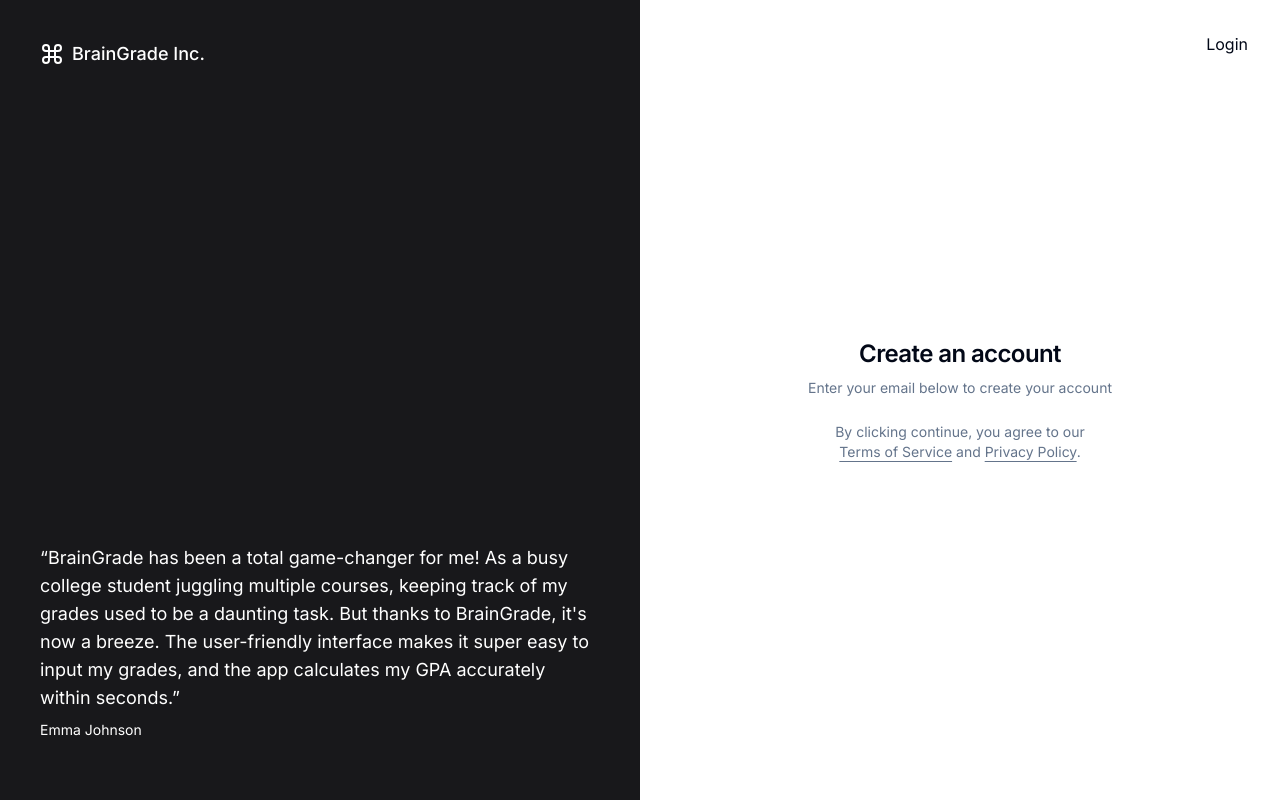
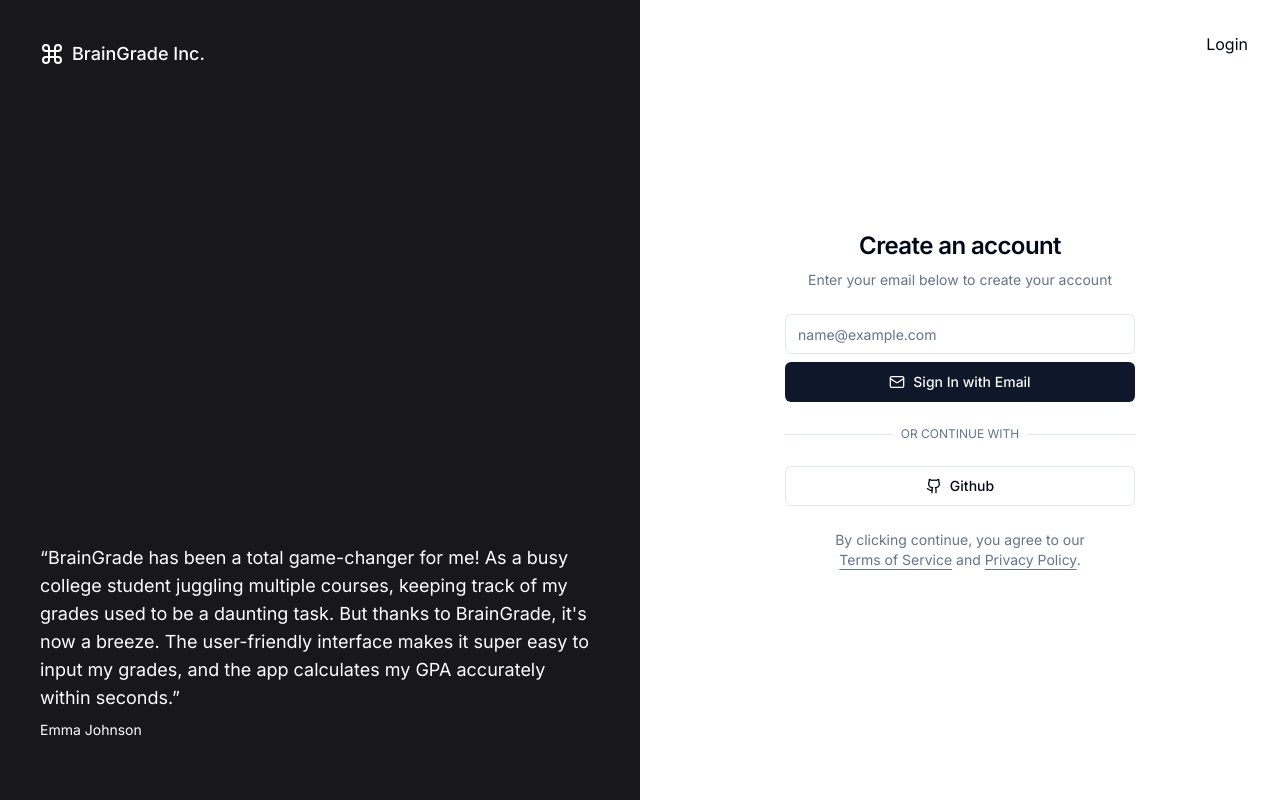
Before and after one commit to 0xTxbi/brain-grade, a Next.js app: page /register in a window 1280 px wide. Built offline with nearby package versions, Linux system fonts and the light colour scheme.

Commit message:
feat: add course dialog

```diff
--- a/app/page.tsx
+++ b/app/page.tsx
@@ -1,115 +1,12 @@
-import { Button } from '@/components/ui/button'
-import Image from 'next/image'
+import { Button } from "@/components/ui/button";
+import Image from "next/image";
 
 export default function Home() {
-  return (
-    <main className="flex h-screen flex-col items-center justify-between p-24">
-      <div className="z-10 w-full max-w-5xl items-center justify-between font-mono text-sm lg:flex">
-        <Button>Hey</Button>
-        <p className="fixed left-0 top-0 flex w-full justify-center border-b border-gray-300 bg-gradient-to-b from-zinc-200 pb-6 pt-8 backdrop-blur-2xl dark:border-neutral-800 dark:bg-zinc-800/30 dark:from-inherit lg:static lg:w-auto  lg:rounded-xl lg:border lg:bg-gray-200 lg:p-4 lg:dark:bg-zinc-800/30">
-          Get started by editing&nbsp;
-          <code className="font-mono font-bold">app/page.tsx</code>
-        </p>
-        <div className="fixed bottom-0 left-0 flex h-48 w-full items-end justify-center bg-gradient-to-t from-white via-white dark:from-black dark:via-black lg:static lg:h-auto lg:w-auto lg:bg-none">
-          <a
-            className="pointer-events-none flex place-items-center gap-2 p-8 lg:pointer-events-auto lg:p-0"
-            href="https://vercel.com?utm_source=create-next-app&utm_medium=appdir-template&utm_campaign=create-next-app"
-            target="_blank"
-            rel="noopener noreferrer"
-          >
-            By{' '}
-            <Image
-              src="/vercel.svg"
-              alt="Vercel Logo"
-              className="dark:invert"
-              width={100}
-              height={24}
-              priority
-            />
-          </a>
-        </div>
-      </div>
-
-      <div className="relative flex place-items-center before:absolute before:h-[300px] before:w-[480px] before:-translate-x-1/2 before:rounded-full before:bg-gradient-radial before:from-white before:to-transparent before:blur-2xl before:content-[''] after:absolute after:-z-20 after:h-[180px] after:w-[240px] after:translate-x-1/3 after:bg-gradient-conic after:from-sky-200 after:via-blue-200 after:blur-2xl after:content-[''] before:dark:bg-gradient-to-br before:dark:from-transparent before:dark:to-blue-700 before:dark:opacity-10 after:dark:from-sky-900 after:dark:via-[#0141ff] after:dark:opacity-40 before:lg:h-[360px] z-[-1]">
-        <Image
-          className="relative dark:drop-shadow-[0_0_0.3rem_#ffffff70] dark:invert"
-          src="/next.svg"
-          alt="Next.js Logo"
-          width={180}
-          height={37}
-          priority
-        />
-      </div>
-
-      <div className="mb-32 grid text-center lg:mb-0 lg:grid-cols-4 lg:text-left">
-        <a
-          href="https://nextjs.org/docs?utm_source=create-next-app&utm_medium=appdir-template&utm_campaign=create-next-app"
-          className="group rounded-lg border border-transparent px-5 py-4 transition-colors hover:border-gray-300 hover:bg-gray-100 hover:dark:border-neutral-700 hover:dark:bg-neutral-800/30"
-          target="_blank"
-          rel="noopener noreferrer"
-        >
-          <h2 className={`mb-3 text-2xl font-semibold`}>
-            Docs{' '}
-            <span className="inline-block transition-transform group-hover:translate-x-1 motion-reduce:transform-none">
-              -&gt;
-            </span>
-          </h2>
-          <p className={`m-0 max-w-[30ch] text-sm opacity-50`}>
-            Find in-depth information about Next.js features and API.
-          </p>
-        </a>
-
-        <a
-          href="https://nextjs.org/learn?utm_source=create-next-app&utm_medium=appdir-template-tw&utm_campaign=create-next-app"
-          className="group rounded-lg border border-transparent px-5 py-4 transition-colors hover:border-gray-300 hover:bg-gray-100 hover:dark:border-neutral-700 hover:dark:bg-neutral-800/30"
-          target="_blank"
-          rel="noopener noreferrer"
-        >
-          <h2 className={`mb-3 text-2xl font-semibold`}>
-            Learn{' '}
-            <span className="inline-block transition-transform group-hover:translate-x-1 motion-reduce:transform-none">
-              -&gt;
-            </span>
-          </h2>
-          <p className={`m-0 max-w-[30ch] text-sm opacity-50`}>
-            Learn about Next.js in an interactive course with&nbsp;quizzes!
-          </p>
-        </a>
-
-        <a
-          href="https://vercel.com/templates?framework=next.js&utm_source=create-next-app&utm_medium=appdir-template&utm_campaign=create-next-app"
-          className="group rounded-lg border border-transparent px-5 py-4 transition-colors hover:border-gray-300 hover:bg-gray-100 hover:dark:border-neutral-700 hover:dark:bg-neutral-800/30"
-          target="_blank"
-          rel="noopener noreferrer"
-        >
-          <h2 className={`mb-3 text-2xl font-semibold`}>
-            Templates{' '}
-            <span className="inline-block transition-transform group-hover:translate-x-1 motion-reduce:transform-none">
-              -&gt;
-            </span>
-          </h2>
-          <p className={`m-0 max-w-[30ch] text-sm opacity-50`}>
-            Explore the Next.js 13 playground.
-          </p>
-        </a>
-
-        <a
-          href="https://vercel.com/new?utm_source=create-next-app&utm_medium=appdir-template&utm_campaign=create-next-app"
-          className="group rounded-lg border border-transparent px-5 py-4 transition-colors hover:border-gray-300 hover:bg-gray-100 hover:dark:border-neutral-700 hover:dark:bg-neutral-800/30"
-          target="_blank"
-          rel="noopener noreferrer"
-        >
-          <h2 className={`mb-3 text-2xl font-semibold`}>
-            Deploy{' '}
-            <span className="inline-block transition-transform group-hover:translate-x-1 motion-reduce:transform-none">
-              -&gt;
-            </span>
-          </h2>
-          <p className={`m-0 max-w-[30ch] text-sm opacity-50`}>
-            Instantly deploy your Next.js site to a shareable URL with Vercel.
-          </p>
-        </a>
-      </div>
-    </main>
-  )
+	return (
+		<main className="flex h-screen flex-col items-center justify-between p-24">
+			<a href="/register">
+				<Button>Get Started</Button>
+			</a>
+		</main>
+	);
 }
--- a/app/register/page.tsx
+++ b/app/register/page.tsx
@@ -1,15 +1,16 @@
-import { Metadata } from "next"
-import Image from "next/image"
-import Link from "next/link"
+import { Metadata } from "next";
+import Image from "next/image";
+import Link from "next/link";
 
-import { cn } from "@/lib/utils"
+import { cn } from "@/lib/utils";
+import { UserAuthForm } from "@/components/ui/auth-form/user-auth-form";
 // import { buttonVariants } from "@/registry/new-york/ui/button"
 // import { UserAuthForm } from "@/app/examples/authentication/components/user-auth-form"
 
 export const metadata: Metadata = {
 	title: "Authentication",
 	description: "Authentication forms built using the components.",
-}
+};
 
 export default function RegisterPage() {
 	return (
@@ -59,11 +60,34 @@
 					<div className="relative z-20 mt-auto mb-5">
 						<blockquote className="space-y-2">
 							<p className="text-lg">
-                &ldquo;BrainGrade has been a total game-changer for me! As a busy college student juggling multiple courses,
-                keeping track of my grades used to be a daunting task. But thanks to BrainGrade, it's now a breeze. The user-friendly
-                interface makes it super easy to input my grades, and the app calculates my GPA accurately within seconds.&rdquo;
+								&ldquo;BrainGrade
+								has been a total
+								game-changer for
+								me! As a busy
+								college student
+								juggling
+								multiple
+								courses, keeping
+								track of my
+								grades used to
+								be a daunting
+								task. But thanks
+								to BrainGrade,
+								it's now a
+								breeze. The
+								user-friendly
+								interface makes
+								it super easy to
+								input my grades,
+								and the app
+								calculates my
+								GPA accurately
+								within
+								seconds.&rdquo;
 							</p>
-              <footer className="text-sm">Emma Johnson</footer>
+							<footer className="text-sm">
+								Emma Johnson
+							</footer>
 						</blockquote>
 					</div>
 				</div>
@@ -71,15 +95,19 @@
 					<div className="mx-auto flex w-full flex-col justify-center space-y-6 sm:w-[350px]">
 						<div className="flex flex-col space-y-2 text-center">
 							<h1 className="text-2xl font-semibold tracking-tight">
-                Create an account
+								Create an
+								account
 							</h1>
 							<p className="text-sm text-muted-foreground">
-                Enter your email below to create your account
+								Enter your email
+								below to create
+								your account
 							</p>
 						</div>
-            {/* <UserAuthForm /> */}
+						<UserAuthForm />
 						<p className="px-8 text-center text-sm text-muted-foreground">
-              By clicking continue, you agree to our{" "}
+							By clicking continue,
+							you agree to our{" "}
 							<Link
 								href="/terms"
 								className="underline underline-offset-4 hover:text-primary"
@@ -99,5 +127,5 @@
 				</div>
 			</div>
 		</>
-  )
+	);
 }
--- /dev/null
+++ b/components/ui/auth-form/user-auth-form.tsx
@@ -0,0 +1,81 @@
+"use client";
+
+import * as React from "react";
+
+import { cn } from "@/lib/utils";
+import { Button } from "@/components/ui/button";
+import { Input } from "@/components/ui/input";
+import { Label } from "@/components/ui/label";
+import { GithubIcon, MailIcon } from "lucide-react";
+import Link from "next/link";
+
+interface UserAuthFormProps extends React.HTMLAttributes<HTMLDivElement> {}
+
+export function UserAuthForm({ className, ...props }: UserAuthFormProps) {
+	const [isLoading, setIsLoading] = React.useState<boolean>(false);
+
+	async function onSubmit(event: React.SyntheticEvent) {
+		event.preventDefault();
+		setIsLoading(true);
+
+		setTimeout(() => {
+			setIsLoading(false);
+		}, 3000);
+	}
+
+	return (
+		<div
+			className={cn("grid gap-6", className)}
+			{...props}
+		>
+			<form onSubmit={onSubmit}>
+				<div className="grid gap-2">
+					<div className="grid gap-1">
+						<Label
+							className="sr-only"
+							htmlFor="email"
+						>
+							Email
+						</Label>
+						<Input
+							id="email"
+							placeholder="name@example.com"
+							type="email"
+							autoCapitalize="none"
+							autoComplete="email"
+							autoCorrect="off"
+							disabled={isLoading}
+						/>
+					</div>
+					<Button
+						asChild
+						disabled={isLoading}
+					>
+						<Link href="/dashboard">
+							<MailIcon className="mr-2 h-4 w-4" />
+							Sign In with Email
+						</Link>
+					</Button>
+				</div>
+			</form>
+			<div className="relative">
+				<div className="absolute inset-0 flex items-center">
+					<span className="w-full border-t" />
+				</div>
+				<div className="relative flex justify-center text-xs uppercase">
+					<span className="bg-background px-2 text-muted-foreground">
+						Or continue with
+					</span>
+				</div>
+			</div>
+			<Button
+				variant="outline"
+				type="button"
+				disabled={isLoading}
+			>
+				<GithubIcon className="mr-2 h-4 w-4" />
+				Github
+			</Button>
+		</div>
+	);
+}
```
Lines whose indentation alone changed are shown as unchanged.
